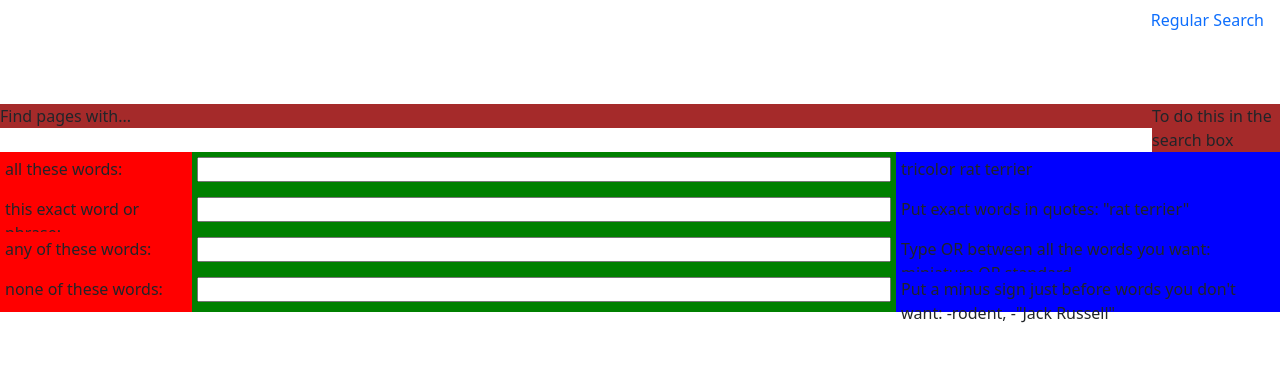
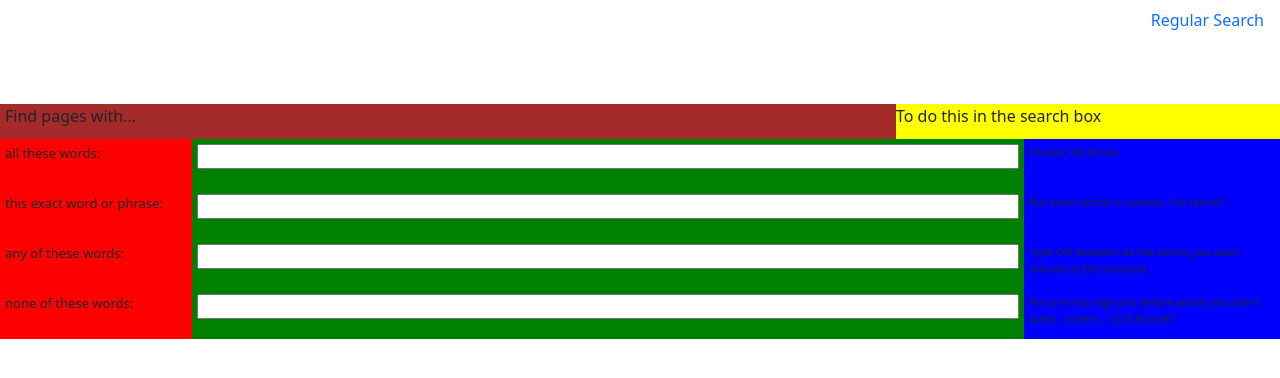
Before and after one commit to NasserMughrabi/Project0, a plain HTML site: page google-search/advanced.html in a window 1280 px wide. Drawn offline with nearby package versions, Linux system fonts and the light colour scheme.

Commit message:
updated advanced.html

```diff
--- a/google-search/advanced.html
+++ b/google-search/advanced.html
@@ -33,51 +33,50 @@
         <!-- 4 rows and 3 columns -->
 
         <!-- row 1 -->
-        <div class="r1c1" id="r1">
+        <div class="c1" id="r1">
             all these words:
         </div>
-        <div class="r1c2" id="r1">
+        <div class="c2" id="r1">
             <input id="inputs" type="text">
         </div>
-        <div class="r1c3" id="r1">
+        <div class="c3" id="r1">
             tricolor rat terrier
         </div>
 
         <!-- row 2 -->
-        <div class="r2c1" id="r2">
+        <div class=c1 id="r2">
             this exact word or phrase:
         </div>
-        <div class="r2c2" id="r2">
+        <div class="c2" id="r2">
             <input id="inputs" type="text">
         </div>
-        <div class="r2c3" id="r2">
+        <div class="c3" id="r2">
             Put exact words in quotes: "rat terrier"
         </div>
 
         <!-- row 3 -->
-        <div class="r3c1" id="r3">
+        <div class="c1" id="r3">
             any of these words:
         </div>
-        <div class="r3c2" id="r3">
+        <div class="c2" id="r3">
             <input id="inputs" type="text">
         </div>
-        <div class="r3c3" id="r3">
+        <div class="c3" id="r3">
             Type OR between all the words you want: miniature OR standard
         </div>
 
         <!-- row 4 -->
-        <div class="r4c1" id="r4">
+        <div class="c1" id="r4">
             none of these words:
         </div>
-        <div class="r4c2" id="r4">
+        <div class="c2" id="r4">
             <input id="inputs" type="text">
         </div>
-        <div class="r4c3" id="r4">
+        <div class="c3" id="r4">
             Put a minus sign just before words you don't want: -rodent, -"Jack Russell"
         </div>
+    </form>
 
-
-    </form>
 </body>
 
 </html>
--- a/google-search/styles.css
+++ b/google-search/styles.css
@@ -1,23 +1,29 @@
-form{
+form {
     margin-top: 5%;
 }
 
 #heads {
-    background-color: brown;
     float: left;
     margin: 0 auto;
+    height: 35px;
 }
 
 .fpw {
-    width: 90%;
+    background-color: brown;
+    width: 70%;
+    padding-left: 5px;
 }
 
 .ToDo {
-    width: 10%;
+    background-color: yellow;
+    width: 30%;
 }
 
-#r1, #r2, #r3, #r4 {
-    height: 40px;
+#r1,
+#r2,
+#r3,
+#r4 {
+    height: 50px;
     float: left;
     margin: 0 auto;
     padding: 5px;
@@ -28,62 +34,19 @@ form{
     height: 25px;
 }
 
-.r1c1{
+.c1 {
     background-color: red;
     width: 15%;
+    font-size: 13px;
 }
 
-.r1c2{
+.c2 {
     background-color: green;
-    width: 55%;
+    width: 65%;
 }
 
-.r1c3{
+.c3 {
     background-color: blue;
-    width: 30%;
+    width: 20%;
+    font-size: 11px;
 }
-
-.r2c1 {
-    background-color: red;
-    width: 15%;
-}
-
-.r2c2 {
-    background-color: green;
-    width: 55%;
-}
-
-.r2c3 {
-    background-color: blue;
-    width: 30%;
-}
-
-.r3c1 {
-    background-color: red;
-    width: 15%;
-}
-
-.r3c2 {
-    background-color: green;
-    width: 55%;
-}
-
-.r3c3 {
-    background-color: blue;
-    width: 30%;
-}
-
-.r4c1 {
-    background-color: red;
-    width: 15%;
-}
-
-.r4c2 {
-    background-color: green;
-    width: 55%;
-}
-
-.r4c3 {
-    background-color: blue;
-    width: 30%;
-}
```
